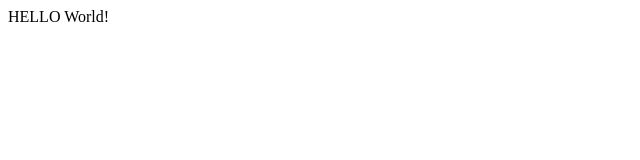
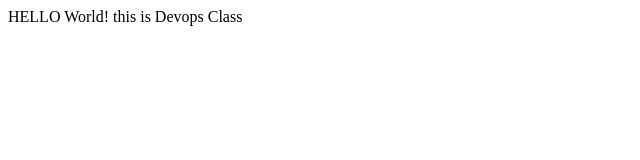
Before and after one commit to armansabzghabaei/Linux-repo, a plain HTML site: page index.html in a window 1280 px wide. Shown: the whole page, without its empty margins (0-640 px from the left). Drawn offline with Linux system fonts and the light colour scheme.

Commit message:
add body to index.html

```diff
--- a/index.html
+++ b/index.html
@@ -1,3 +1,6 @@
 <head>
 	HELLO World!
 </head>
+<BODY>
+	this is Devops Class
+</BODY>
```
